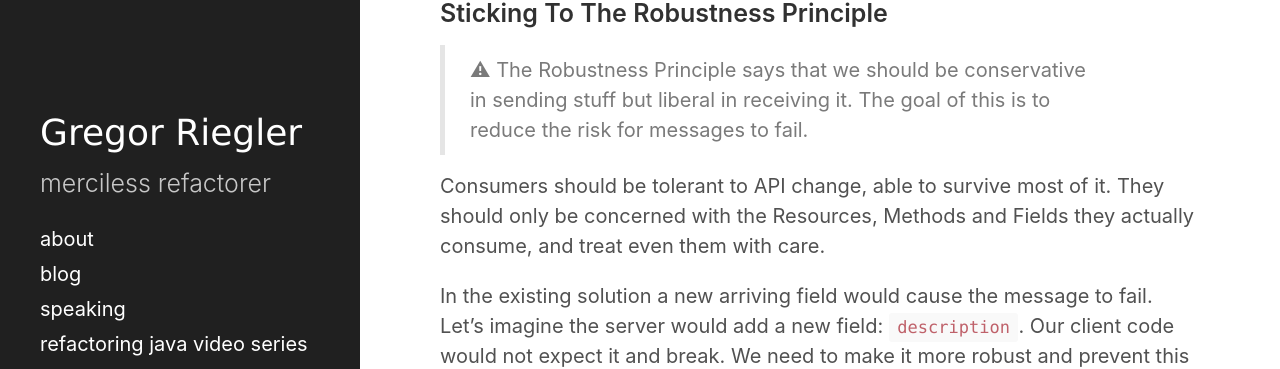
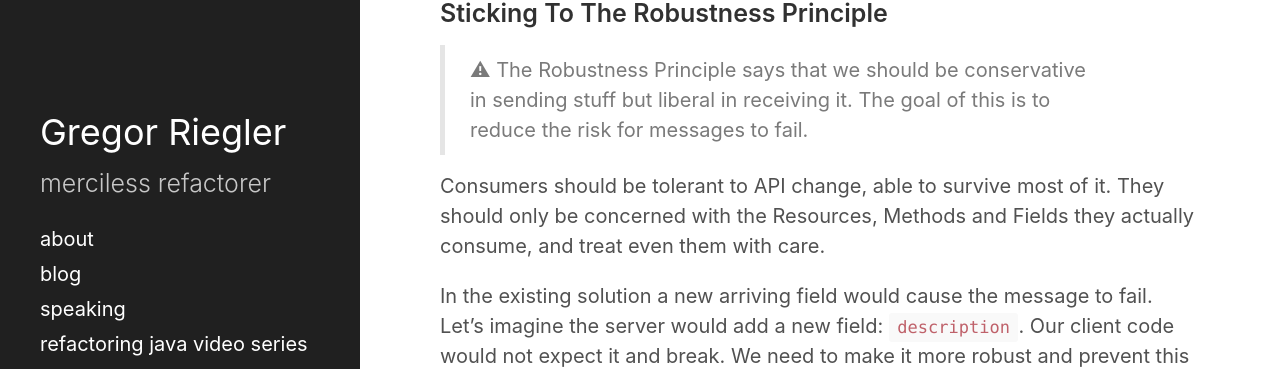
Before and after one commit to gregorriegler/gregorriegler.github.io, a Jekyll site: the page built from index.html, in a window 1280 px wide. Shown: the part 4424-4793 px from the top of the page. Built offline with Jekyll 4.4.1, drawn with Linux system fonts in a browser that asks for light colours; the list of posts is cut into pages by our own code.

Commit message:
change title font

```diff
--- a/_sass/hydeout/_layout.scss
+++ b/_sass/hydeout/_layout.scss
@@ -36,7 +36,6 @@ body {
   padding: $section-spacing;
 
   .site-title {
-    font-family: "Verdana", serif;
     font-weight: normal;
     font-size: $large-font-size;
     margin-top: 0;
```
